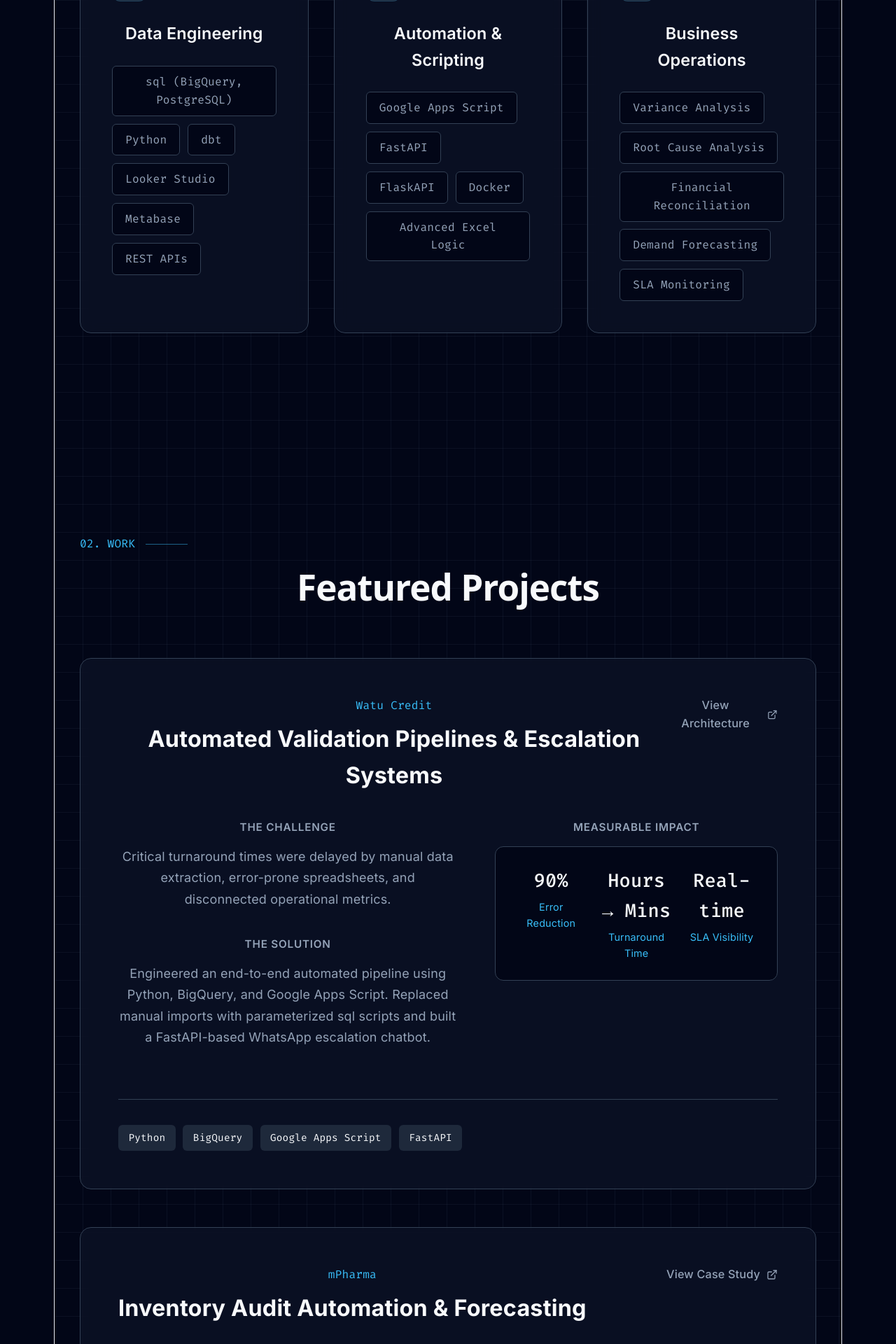
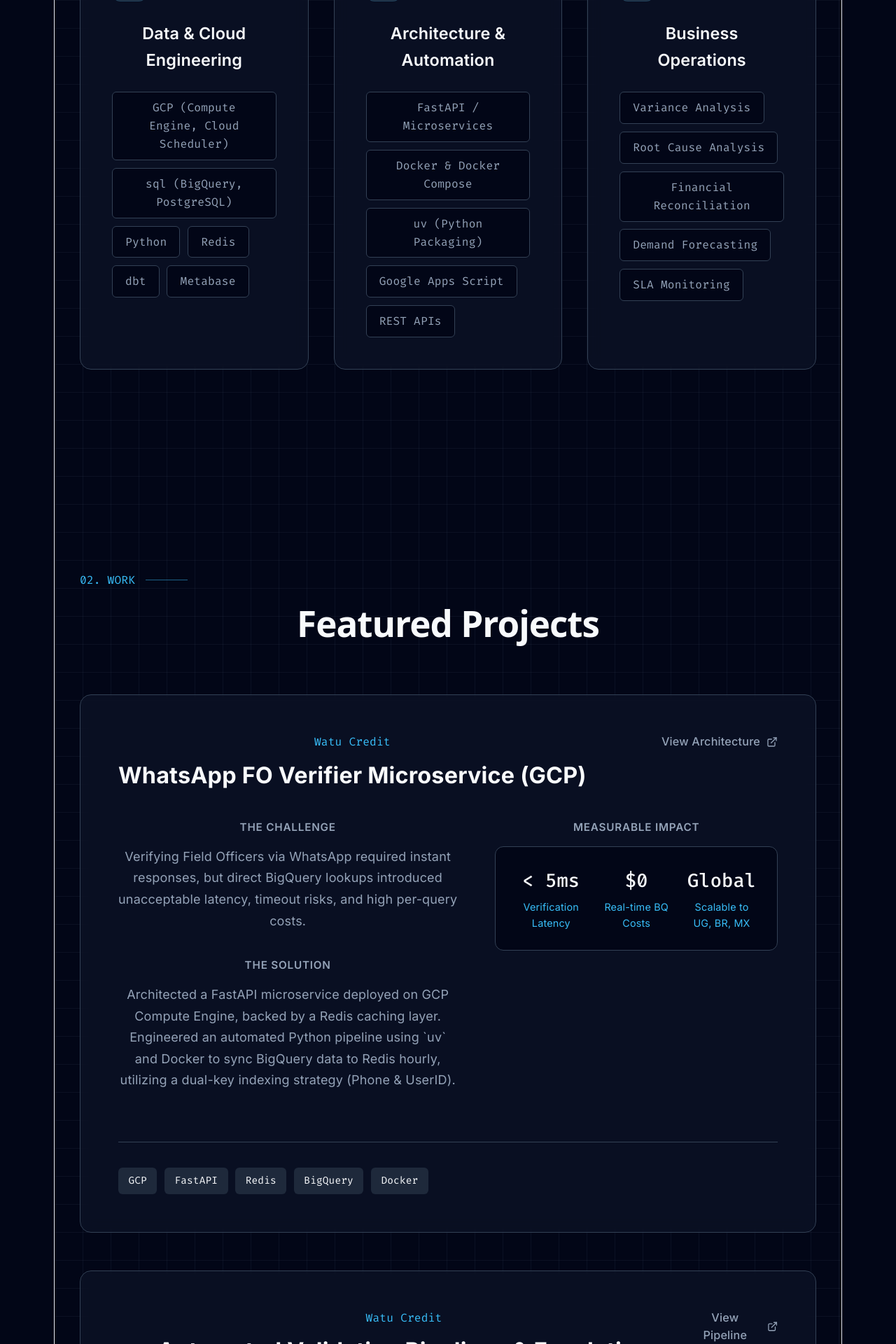
Before and after one commit to MwangiWaraga/portfolio, a React (Vite) app: page / in a window 1280 px wide. Shown: the part 1280-3200 px from the top of the page at 70% size. Built offline with nearby package versions, Linux system fonts and the light colour scheme.

Commit message:
Added more info on my flagship project

```diff
--- a/src/App.jsx
+++ b/src/App.jsx
@@ -30,14 +30,28 @@
   };
 
   const technicalStack = {
-    'Data Engineering': ['sql (BigQuery, PostgreSQL)', 'Python', 'dbt', 'Looker Studio', 'Metabase', 'REST APIs'],
-    'Automation & Scripting': ['Google Apps Script', 'FastAPI', 'FlaskAPI', 'Docker', 'Advanced Excel Logic'],
+    'Data & Cloud Engineering': ['GCP (Compute Engine, Cloud Scheduler)', 'sql (BigQuery, PostgreSQL)', 'Python', 'Redis', 'dbt', 'Metabase'],
+    'Architecture & Automation': ['FastAPI / Microservices', 'Docker & Docker Compose', 'uv (Python Packaging)', 'Google Apps Script', 'REST APIs'],
     'Business Operations': ['Variance Analysis', 'Root Cause Analysis', 'Financial Reconciliation', 'Demand Forecasting', 'SLA Monitoring']
   };
 
   const projects = [
     {
       id: 1,
+      company: 'Watu Credit',
+      title: 'WhatsApp FO Verifier Microservice (GCP)',
+      challenge: 'Verifying Field Officers via WhatsApp required instant responses, but direct BigQuery lookups introduced unacceptable latency, timeout risks, and high per-query costs.',
+      solution: 'Architected a FastAPI microservice deployed on GCP Compute Engine, backed by a Redis caching layer. Engineered an automated Python pipeline using `uv` and Docker to sync BigQuery data to Redis hourly, utilizing a dual-key indexing strategy (Phone & UserID).',
+      impact: [
+        { metric: '< 5ms', label: 'Verification Latency' },
+        { metric: '$0', label: 'Real-time BQ Costs' },
+        { metric: 'Global', label: 'Scalable to UG, BR, MX' }
+      ],
+      tech: ['GCP', 'FastAPI', 'Redis', 'BigQuery', 'Docker'],
+      linkText: 'View Architecture'
+    },
+    {
+      id: 2,
       company: 'Watu Credit',
       title: 'Automated Validation Pipelines & Escalation Systems',
       challenge: 'Critical turnaround times were delayed by manual data extraction, error-prone spreadsheets, and disconnected operational metrics.',
@@ -48,10 +62,10 @@
         { metric: 'Real-time', label: 'SLA Visibility' }
       ],
       tech: ['Python', 'BigQuery', 'Google Apps Script', 'FastAPI'],
-      linkText: 'View Architecture'
+      linkText: 'View Pipeline'
     },
     {
-      id: 2,
+      id: 3,
       company: 'mPharma',
       title: 'Inventory Audit Automation & Forecasting',
       challenge: 'Operational stock variances and inaccurate supply/demand forecasts were disrupting the complex medtech supply chain.',
@@ -65,10 +79,10 @@
       linkText: 'View Case Study'
     },
     {
-      id: 3,
+      id: 4,
       company: 'Jakan Enterprise',
       title: 'E-Commerce Data Architecture',
-      challenge: 'Managing dropshipping inventory and sales data across multiple storefronts (Jakan Phone Store, Jakan Collection) lacked centralized visibility.',
+      challenge: 'Managing dropshipping inventory and sales data across multiple storefronts lacked centralized visibility.',
       solution: 'Initiated an enterprise data architecture project. Built ETL pipelines to ingest multi-channel storefront data into BigQuery, utilized dbt for data transformations, and visualized metrics via Metabase.',
       impact: [
         { metric: 'Unified', label: 'Multi-Channel Data' },
@@ -85,7 +99,7 @@
       role: 'Process Analyst',
       company: 'Watu Credit',
       period: 'Jan 2025 – Present',
-      description: 'Bridging the gap between heavy infrastructure and daily workflows. Developing BigQuery pipelines and custom automation scripts to eliminate operational bottlenecks.',
+      description: 'Bridging the gap between heavy infrastructure and daily workflows. Architecting cloud-native microservices (GCP, Docker, Redis) and BigQuery pipelines to eliminate operational bottlenecks.',
       highlight: 'Recognized as Employee of the Month (Jan 2026) for driving operational automation.',
       location: 'Nairobi, Kenya'
     },
@@ -881,8 +895,8 @@
               style={{ transitionDelay: `${index * 0.15}s` }}
             >
               <div className="stack-icon">
-                {category === 'Data Engineering' && <Database size={24} />}
-                {category === 'Automation & Scripting' && <Terminal size={24} />}
+                {category === 'Data & Cloud Engineering' && <Database size={24} />}
+                {category === 'Architecture & Automation' && <Terminal size={24} />}
                 {category === 'Business Operations' && <BarChart3 size={24} />}
               </div>
               <h3>{category}</h3>
```
